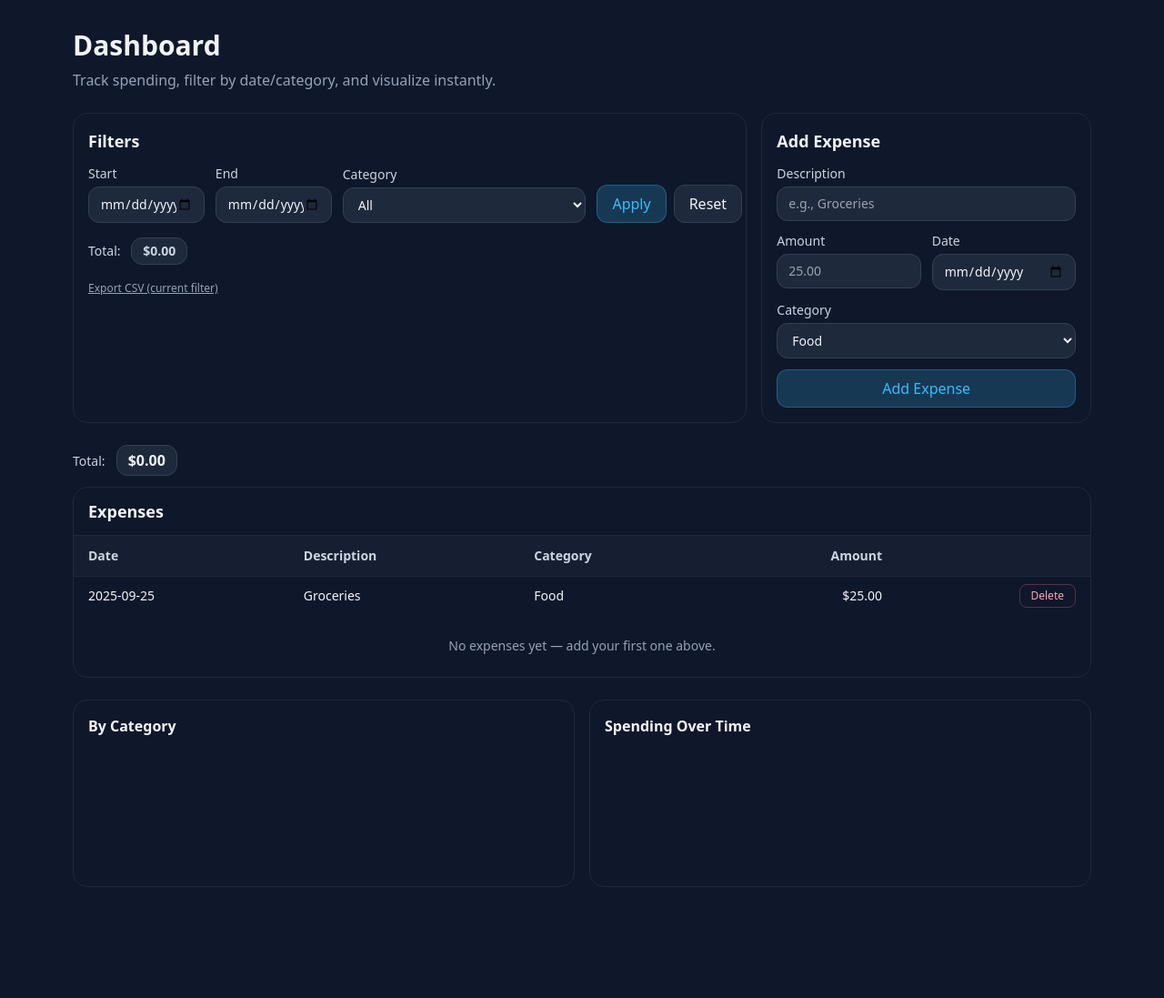
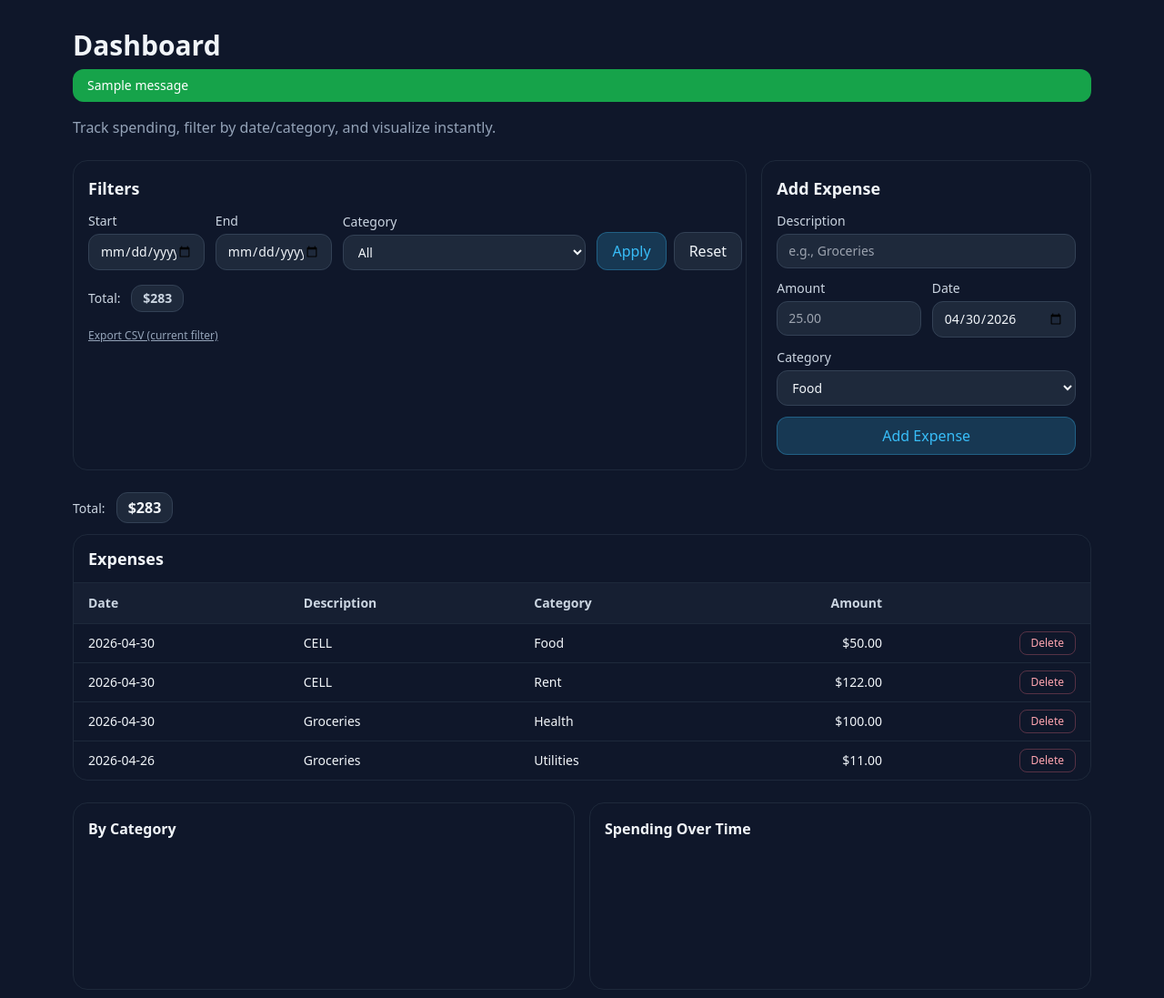
Before and after one commit to prasad1057/ExpenseTracker, a Flask app: page / in a window 1280 px wide. Shown: the top 1097 px of the page at 91% size. Before the commit the page ends 975 px from the top, so only its background shows below. Run offline with Flask 3, Linux system fonts and the light colour scheme; one stand-in notice (Sample message) is shown; some libraries are stand-ins or nearby versions.

Commit message:
date add filters done

```diff
--- a/app.py
+++ b/app.py
@@ -28,11 +28,72 @@ with app.app_context():
     db.create_all()
 
 
+CATEGORIES = ['Food', 'Transport', 'Rent', 'Utilities', 'Health']
+
+
+def parse_date_or_none(s: str):
+    if not s:
+        return None
+
+    try:
+        return datetime.strptime(s, "%Y-%m-%d").date()
+    except ValueError:
+        return None
+
 
 
 @app.route('/')
 def index():
-    return render_template('index.html')
+
+    # 1. read query string
+
+    start_str = (request.args.get("start") or "").strip()
+    end_str = (request.args.get("end") or "").strip()
+    selected_query = (request.args.get("category") or "").strip()
+
+    # 2. parsing
+
+    start_date = parse_date_or_none(start_str)
+    end_date = parse_date_or_none(end_str)
+
+
+    if start_date and end_date and end_date < start_date:
+        flash("End date cannot be before start date", "error")
+        start_date = end_date = None
+        start_str = end_str = ""
+
+    q = Expense.query
+
+    if start_date:
+        q = q.filter(Expense.date >= start_date)
+
+    if end_date:
+        q = q.filter(Expense.date <= end_date)
+
+    if selected_query:
+        q = q.filter(Expense.category == selected_query)
+
+
+
+    expenses = q.order_by(Expense.date.desc(), Expense.id.desc()).all()
+    total = round(sum(e.amount for e in expenses), 2)
+
+    return render_template(
+        'index.html',
+
+        categories = CATEGORIES,
+        today=date.today().isoformat(),
+        expenses=expenses,
+        total=total,
+        start_str=start_str,
+        end_str=end_str,
+        selected_query=selected_query,
+
+
+
+        )
+
+
 
 @app.route('/add',methods=['POST'])
 def add():
@@ -78,11 +139,13 @@ def add():
 
 
 
-
-
-
-    print("Form received:",dict(request.form))
-    return make_response('Form recevied check the console..')
+@app.route('/delete/<int:expense_id>', methods=['POST'])
+def delete(expense_id):
+    e= Expense.query.get_or_404(expense_id)
+    db.session.delete(e)
+    db.session.commit()
+    flash("Expense Deleted", "success")
+    return redirect(url_for("index"))
 
 
 if __name__ == "__main__":
--- a/templates/index.html
+++ b/templates/index.html
@@ -18,6 +18,28 @@
   <body class="h-full bg-slate-900 text-slate-100">
     <main class="mx-auto max-w-6xl px-4 py-8">
       <h1 class="text-3xl font-semibold mb-2">Dashboard</h1>
+
+      {% with messages = get_flashed_messages(with_categories=true) %}
+  {% if messages %}
+
+    {% set category, message = messages[-1] %}
+
+    <div class="
+      mb-4 px-4 py-2 rounded-xl text-sm
+      {% if category == 'success' %}
+        bg-green-600 text-white
+      {% elif category == 'error' %}
+        bg-red-600 text-white
+      {% else %}
+        bg-slate-700 text-white
+      {% endif %}
+    ">
+      {{ message }}
+    </div>
+
+  {% endif %}
+{% endwith %}
+
       <p class="text-slate-400 mb-6">
         Track spending, filter by date/category, and visualize instantly.
       </p>
@@ -76,7 +106,7 @@
             <span
               class="inline-block rounded-xl border border-slate-700 bg-slate-800 px-3 py-1 font-semibold"
             >
-              $0.00
+              ${{'%2.f'|format(total or 0)}}
             </span>
           </div>
 
@@ -162,7 +197,7 @@
         <span
           class="inline-block rounded-xl border border-slate-700 bg-slate-800 px-3 py-1 font-semibold"
         >
-          $0.00
+          ${{'%2.f'|format(total or 0)}}
         </span>
       </div>
 
@@ -181,26 +217,52 @@
                 <th class="text-right px-4 py-3">Amount</th>
                 <th class="px-4 py-3"></th>
               </tr>
+
             </thead>
             <tbody>
+
+
+              {% if expenses%}
+
+              {% for e in expenses%}
+
               <tr class="border-t border-slate-800 hover:bg-slate-800/30">
-                <td class="px-4 py-2">2025-09-25</td>
-                <td class="px-4 py-2">Groceries</td>
-                <td class="px-4 py-2">Food</td>
-                <td class="px-4 py-2 text-right">$25.00</td>
+                <td class="px-4 py-2">{{e.date.strftime("%Y-%m-%d") if e.date else ''}}</td>
+                <td class="px-4 py-2">{{e.description}}</td>
+                <td class="px-4 py-2">{{e.category}}</td>
+                <td class="px-4 py-2 text-right">${{ '%.2f'|format(e.amount) }}</td>
                 <td class="px-4 py-2 text-right">
-                  <button
-                    class="text-rose-300 hover:text-rose-200 text-xs border border-rose-400/30 px-3 py-1 rounded-lg"
-                  >
-                    Delete
-                  </button>
+
+      <form
+        method="POST"
+        action="{{ url_for('delete', expense_id=e.id) }}"
+        onsubmit="return confirm('Are you sure you want to delete?')"
+      >
+
+        <button
+          type="submit"
+          class="text-rose-300 hover:text-rose-200 text-xs border border-rose-400/30 px-3 py-1 rounded-lg"
+        >
+          Delete
+        </button>
+
+      </form>
                 </td>
               </tr>
+
+
+              {%endfor%}
+              {% else%}
+
               <tr>
                 <td colspan="5" class="px-4 py-6 text-center text-slate-400">
                   No expenses yet — add your first one above.
                 </td>
               </tr>
+
+
+              {%endif%}
+
             </tbody>
           </table>
         </div>
```
Also changed, not shown: other parts of templates/index.html (+24 -10 lines), instance/expenses.db, readme.txt.
